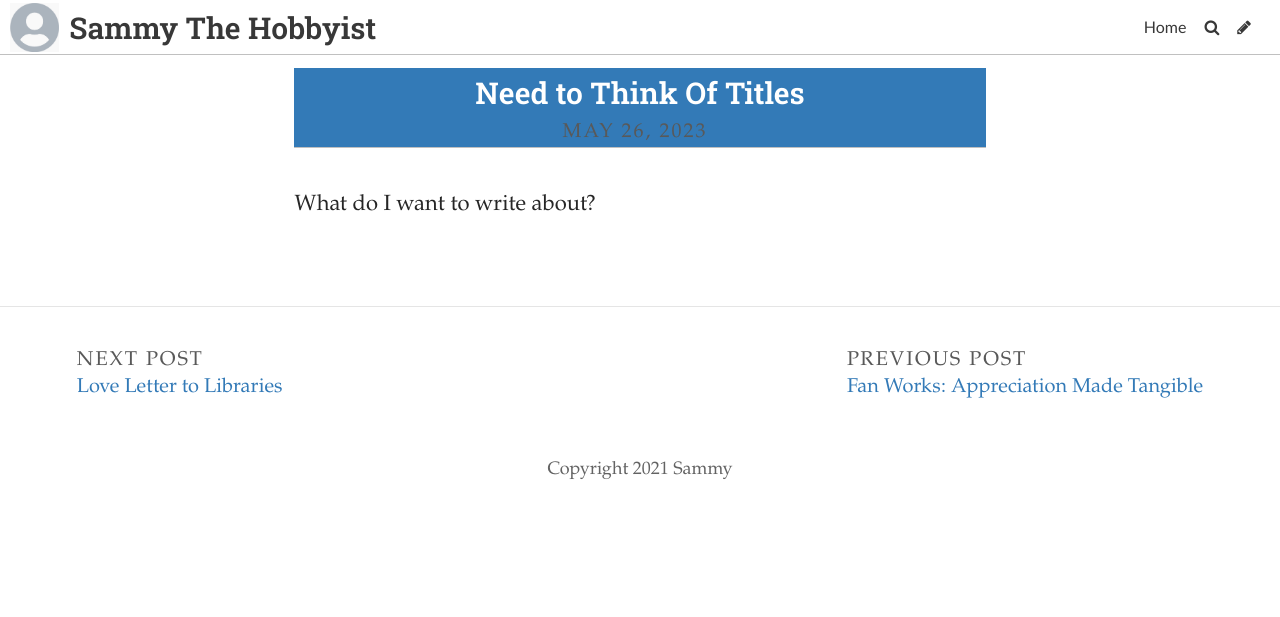
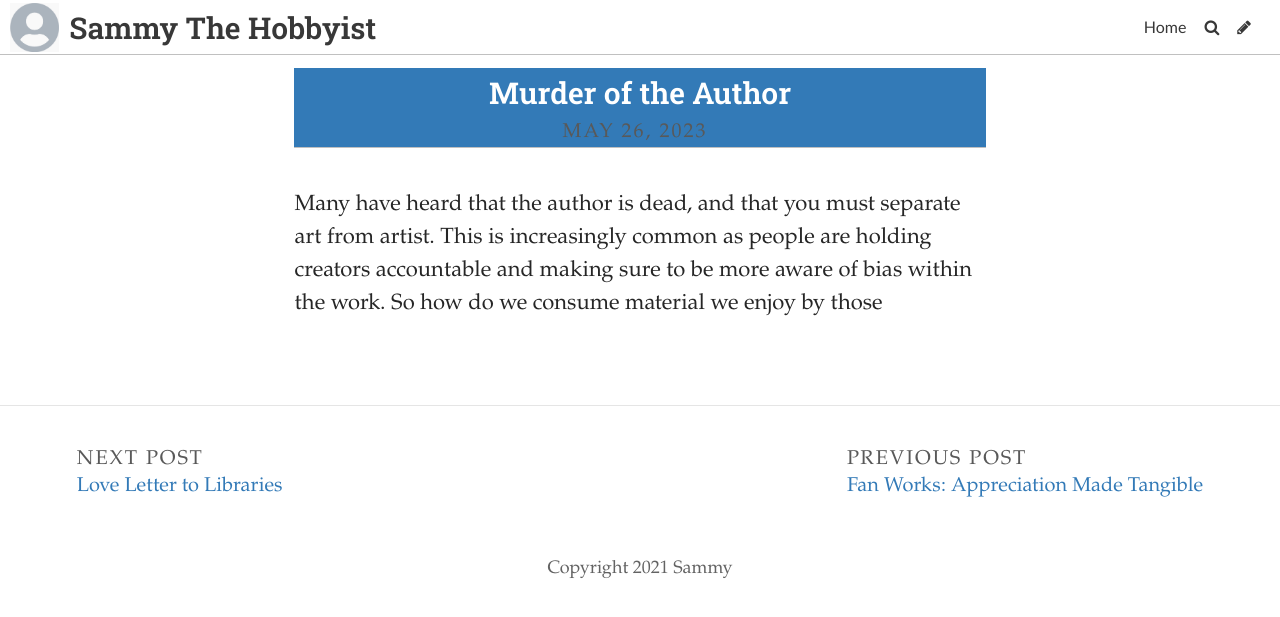
Before and after one commit to SammySpinsAYarn/Blog, a Jekyll site: the page built from _posts/2023-05-18-need-to-think-of-titles.md, in a window 1280 px wide. Shown: the top 617 px of the page. Built offline with Jekyll 4.4.1, drawn with Linux system fonts in a browser that asks for light colours; some web fonts are replaced.

Commit message:
Update Post “2023-05-18-need-to-think-of-titles”

```diff
--- a/_posts/2023-05-18-need-to-think-of-titles.md
+++ b/_posts/2023-05-18-need-to-think-of-titles.md
@@ -1,8 +1,8 @@
 ---
 layout: post
-title: Need to Think Of Titles
+title: Murder of the Author
 date: 2023-05-26T14:00:02.837Z
 title_color: "#ffffff"
 comments: false
 ---
-W﻿hat do I want to write about?
+M﻿any have heard that the author is dead, and that you must separate art from artist. This is increasingly common as people are holding creators accountable and making sure to be more aware of bias within the work. So how do we consume material we enjoy by those
```
